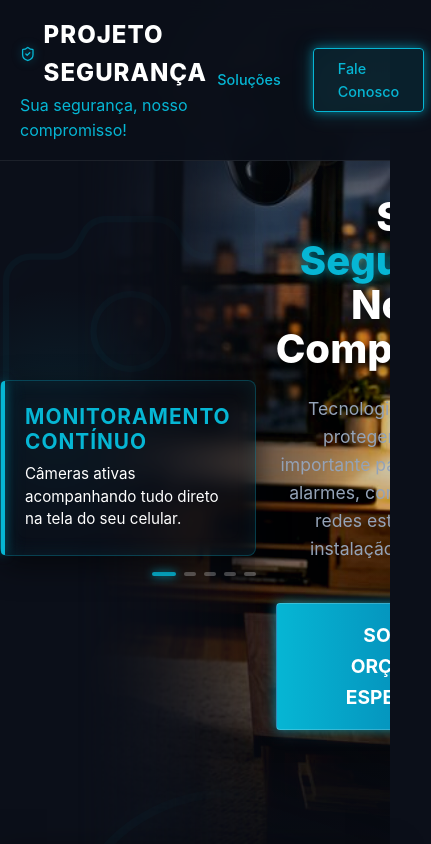
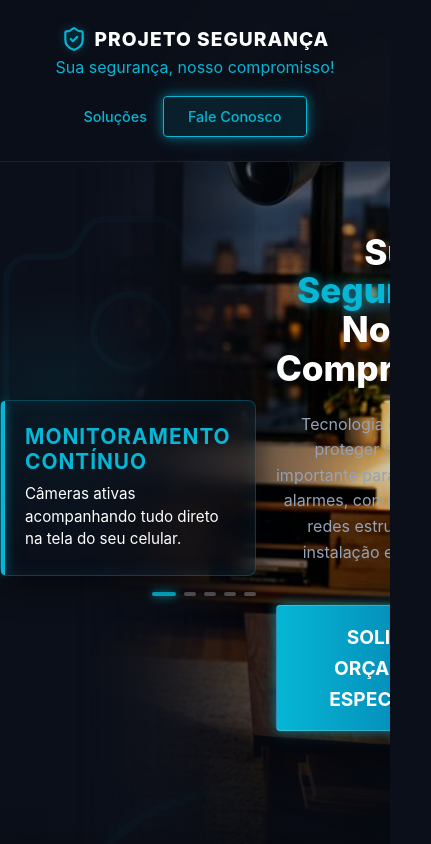
Before and after one commit to PauloDevON/projeto-seguranca, a React (Vite) app: page / in a window 390 px wide. Shown: the top 844 px of the page, 431 px wide, since content can reach past the window. Built offline with nearby package versions, Linux system fonts and the light colour scheme.

Commit message:
feat: improve mobile responsiveness and fix horizontal scroll overflow

```diff
--- a/src/components/Header.module.css
+++ b/src/components/Header.module.css
@@ -73,3 +73,21 @@
   color: var(--color-bg-deep);
   box-shadow: 0 0 25px rgba(6, 182, 212, 0.6);
 }
+
+@media (max-width: 768px) {
+  .headerContent {
+    flex-direction: column;
+    gap: 1rem;
+    padding: 0.5rem 0;
+  }
+
+  .nav {
+    gap: 1rem;
+    flex-wrap: wrap;
+    justify-content: center;
+  }
+
+  .logo {
+    font-size: 1.2rem;
+  }
+}
--- a/src/components/Hero.module.css
+++ b/src/components/Hero.module.css
@@ -113,14 +113,25 @@
 }
 
 @media (max-width: 768px) {
+  .heroSection {
+    padding-top: 120px;
+  }
   .heroContent {
     grid-template-columns: 1fr;
     text-align: center;
+    gap: 2rem;
   }
   .textContent {
     align-items: center;
   }
   .title {
-    font-size: 2.5rem;
+    font-size: 2.2rem;
+  }
+  .subtitle {
+    font-size: 1rem;
+  }
+  .imagePlaceholder {
+    height: 300px;
+    transform: scale(0.8);
   }
 }
--- a/src/index.css
+++ b/src/index.css
@@ -22,6 +22,12 @@
 
   --glass-bg: rgba(20, 27, 45, 0.7);
   --glass-border: 1px solid rgba(255, 255, 255, 0.08);
+}
+
+html, body {
+  overflow-x: hidden;
+  width: 100%;
+  position: relative;
 }
 
 * {
@@ -56,4 +62,5 @@ a:hover {
   max-width: 1200px;
   margin: 0 auto;
   padding: 0 20px;
+  width: 100%;
 }
```
